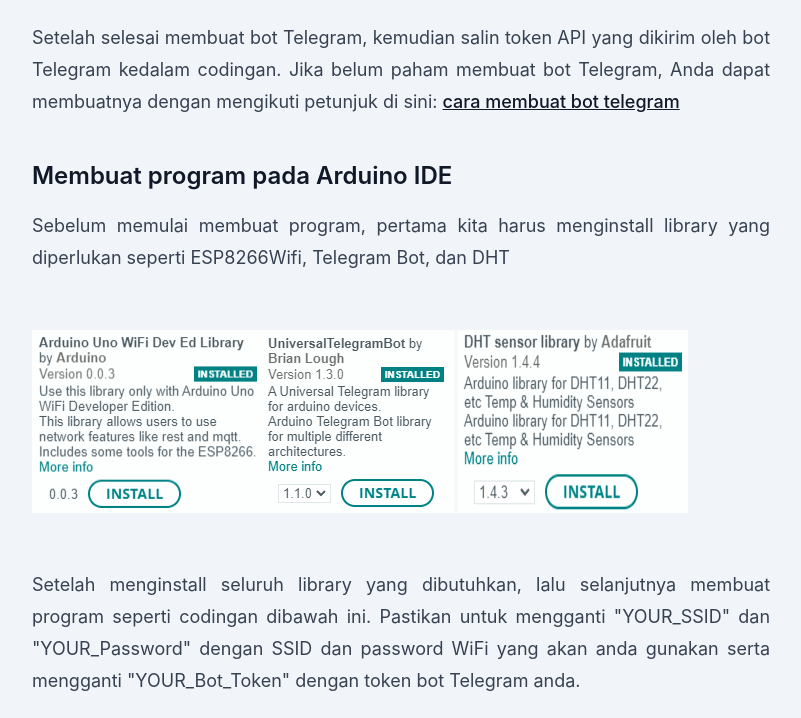
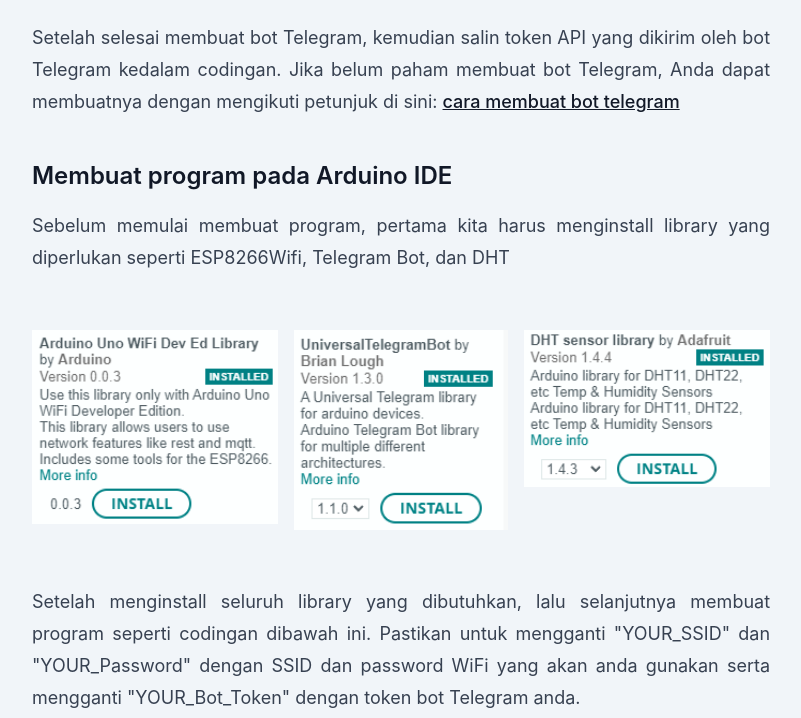
Before and after one commit to delfin2492/delfindaffa.github.io, a website: page smarthome.html in a window 1280 px wide. Shown: the part 3035-3753 px from the top of the page, without its empty margins (239-1040 px from the left). Drawn offline with Linux system fonts and the light colour scheme.

Commit message:
Smarthome

```diff
--- a/smarthome.html
+++ b/smarthome.html
@@ -121,11 +121,18 @@
         <p class="text-justify dark:text-slate-300">
            Sebelum memulai membuat program, pertama kita harus menginstall library yang diperlukan seperti ESP8266Wifi, Telegram Bot, dan DHT
         </p>
-        <div class="flex flex-row">
-          <img class="h-auto max-w-xs" src="dist/wifi.png" alt="image description">
-          <img class="h-auto max-w-xs" src="dist/Bottele.png" alt="image description">
-          <img class="h-auto max-w-xs" src="dist/DHT11.png" alt="image description">
+        <div class="flex flex-auto">
+          <div class="w-full lg:w-1/2 xl:w-1/3">
+            <img class="w-full" src="dist/wifi.png" alt="image description">
+          </div>
+          <div class="w-full px-4 lg:w-1/2 xl:w-1/3">
+            <img class="w-full " src="dist/Bottele.png" alt="image description">
+          </div>
+          <div class="w-full lg:w-1/2 xl:w-1/3">
+            <img class="w-full " src="dist/DHT11.png" alt="image description">
+          </div>
         </div>
+
         <p class="text-justify dark:text-slate-300">
           Setelah menginstall seluruh library yang dibutuhkan, lalu selanjutnya membuat program seperti codingan dibawah ini.
           Pastikan untuk mengganti "YOUR_SSID" dan "YOUR_Password" dengan SSID dan password WiFi yang akan anda gunakan serta mengganti "YOUR_Bot_Token"
```
